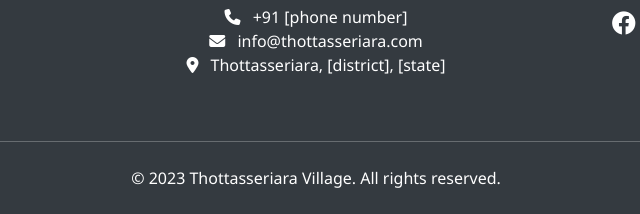
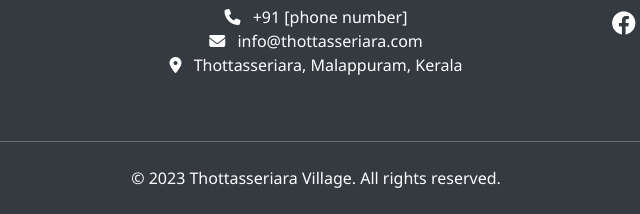
Before and after one commit to ibnashraf/Thottasseriara-village, a plain HTML site: page index.html in a window 1280 px wide. Shown: the part 7046-7260 px from the top of the page, 324-964 px from the left. Drawn offline with nearby package versions, Linux system fonts and the light colour scheme.

Commit message:
Update index.html

```diff
--- a/index.html
+++ b/index.html
@@ -1053,7 +1053,7 @@ strong {
                     <ul class="list-unstyled">
                         <li><i class="fas fa-phone me-2"></i> +91 [phone number]</li>
                         <li><i class="fas fa-envelope me-2"></i> info@thottasseriara.com</li>
-                        <li><i class="fas fa-map-marker-alt me-2"></i> Thottasseriara, [district], [state]</li>
+                        <li><i class="fas fa-map-marker-alt me-2"></i> Thottasseriara, Malappuram, Kerala </li>
                     </ul>
                 </div>
                 <div class="col-md-4">
```
